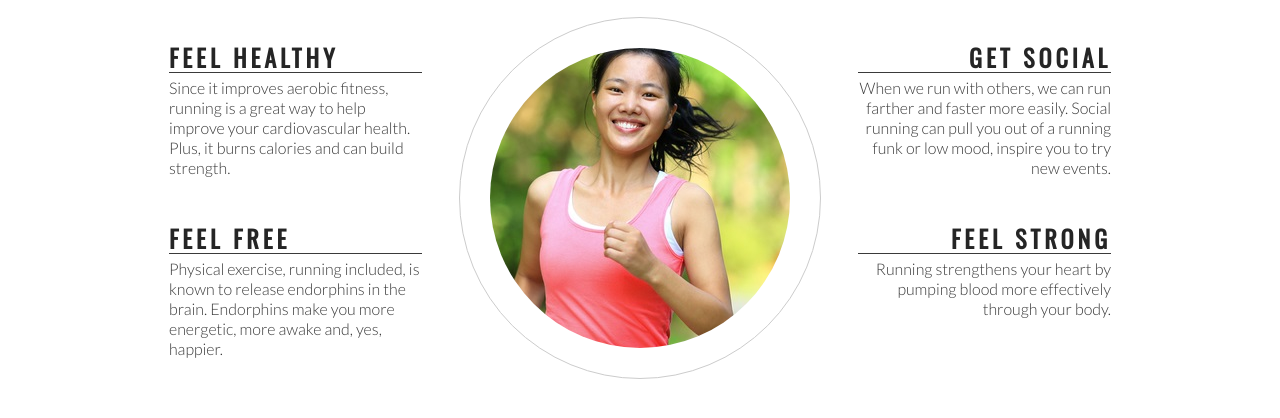
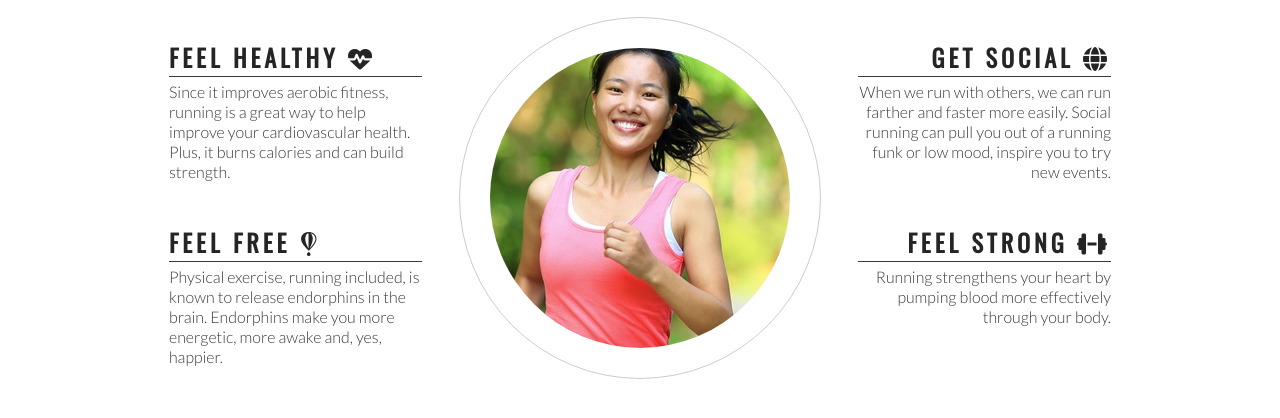
Before and after one commit to DanielGage20/Love-running-one, a plain HTML site: page index.html in a window 1280 px wide. Shown: the part 764-1182 px from the top of the page. Drawn offline with nearby package versions, Linux system fonts and the light colour scheme.

Commit message:
style icons

```diff
--- a/index.html
+++ b/index.html
@@ -41,7 +41,7 @@
         <h2 id="welcome">Why Love Running With Us?</h2>
         <div id="left-about">
             <div class="left-about-heading">
-                <h2>Feel Healthy</h2>
+                <h2>Feel Healthy <i class="fas fa-heartbeat"></i></h2>
                 <hr>
                 <p>
                     Since it improves aerobic fitness, running is a great way to help improve your cardiovascular
@@ -49,7 +49,7 @@
                 </p>
             </div>
             <div class="left-about-heading">
-                <h2>Feel Free</h2>
+                <h2>Feel Free <i class="fab fa-fly"></i></h2>
                 <hr>
                 <p>
                     Physical exercise, running included, is known to release endorphins in the brain. Endorphins make
@@ -59,7 +59,7 @@
         </div>
         <div id="right-about">
             <div class="right-about-heading">
-                <h2>Get Social</h2>
+                <h2>Get Social <i class="fas fa-globe"></i></h2>
                 <hr>
                 <p>
                     When we run with others, we can run farther and faster more easily. Social running can pull you out
@@ -67,7 +67,7 @@
                 </p>
             </div>
             <div class="right-about-heading">
-                <h2>Feel Strong</h2>
+                <h2>Feel Strong <i class="fas fa-dumbbell"></i></h2>
                 <hr>
                 <p>
                     Running strengthens your heart by pumping blood more effectively through your body.
@@ -86,6 +86,9 @@
     <footer>
         social links here
     </footer>
+
+    <!--font awesome script-->
+    <script src="https://kit.fontawesome.com/ede86e6a8a.js" crossorigin="anonymous"></script>
 </body>
 
 </html>
```
